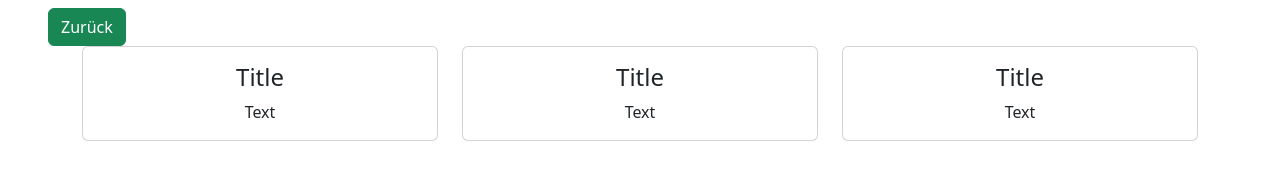
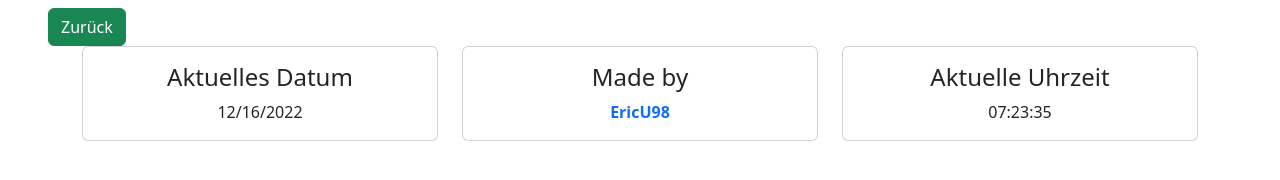
Before and after one commit to EricU98/ericu98.github.io, a website: page Info-Dashboard/index.html in a window 1280 px wide. Drawn offline with nearby package versions, Linux system fonts and the light colour scheme.

Commit message:
added zeit.js to show current time and date

```diff
--- a/Info-Dashboard/index.html
+++ b/Info-Dashboard/index.html
@@ -9,6 +9,7 @@
          content="width=device-width, initial-scale=1, shrink-to-fit=no"
       />
       <script src="https://code.jquery.com/jquery-3.6.2.js"></script>
+      <script src="zeit.js"></script>
       <!-- Bootstrap CSS v5.2.1 -->
       <link
          href="https://cdn.jsdelivr.net/npm/bootstrap@5.2.1/dist/css/bootstrap.min.css"
@@ -22,7 +23,7 @@
       <header>
          <button
             id="goBack"
-            onclick="history.back()"
+
             class="btn btn-success ms-5 mt-2"
          >
             Zurück
@@ -35,27 +36,28 @@
           <div class="col">
             <div class="card">
                 <div class="card-body">
-                    <h4 class="card-title">Title</h4>
-                    <p class="card-text">Text</p>
+                    <h4 class="card-title">Aktuelles Datum</h4>
+                    <p id="date" class="card-text"></p>
                 </div>
             </div>
           </div>
           <div class="col">
             <div class="card">
                 <div class="card-body">
-                    <h4 class="card-title">Title</h4>
-                    <p class="card-text">Text</p>
+                    <h4 class="card-title">Made by</h4>
+                    <b><a style="text-decoration: none;" href="https://github.com/EricU98" class="card-text">EricU98</a></b>
                 </div>
             </div>
           </div>
           <div class="col">
             <div class="card">
                 <div class="card-body">
-                    <h4 class="card-title">Title</h4>
-                    <p class="card-text">Text</p>
+                    <h4 class="card-title">Aktuelle Uhrzeit</h4>
+                    <p id="clock" class="card-text"></p>
                 </div>
             </div>
           </div>
+
         </div>
       </div>
     </main>
@@ -82,5 +84,11 @@
             });
          });
       </script>
+
+      <script>
+
+
+
+      </script>
    </body>
 </html>
--- /dev/null
+++ b/Info-Dashboard/zeit.js
@@ -0,0 +1,25 @@
+$(document).ready(function () {
+   // Update the clock every second
+   setInterval(function () {
+      let currentTime = new Date();
+      let hours = currentTime.getHours();
+      let minutes = currentTime.getMinutes();
+      let seconds = currentTime.getSeconds();
+
+      // Add leading zeros to hours, minutes, and seconds if needed
+      hours = (hours < 10 ? "0" : "") + hours;
+      minutes = (minutes < 10 ? "0" : "") + minutes;
+      seconds = (seconds < 10 ? "0" : "") + seconds;
+
+      // Build the clock string and set the clock element's text
+      let clockStr = hours + ":" + minutes + ":" + seconds;
+      $("#clock").text(clockStr);
+      $("#date").text(currentTime.toLocaleDateString());
+   }, 1000);
+});
+
+$(window).on("load", function () {
+   $("#clock,#date").html(
+      "<div class='spinner-grow text-secondary' role='status'><span class='visually-hidden'>Loading...</span></div>"
+   );
+});
```
